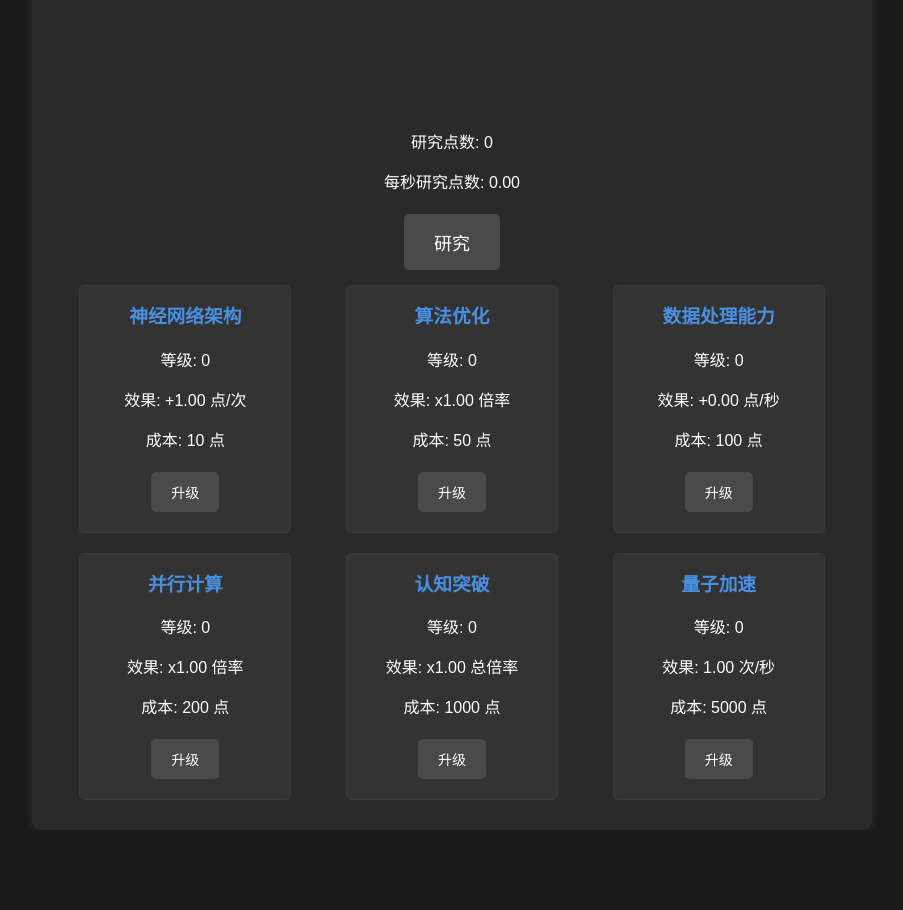
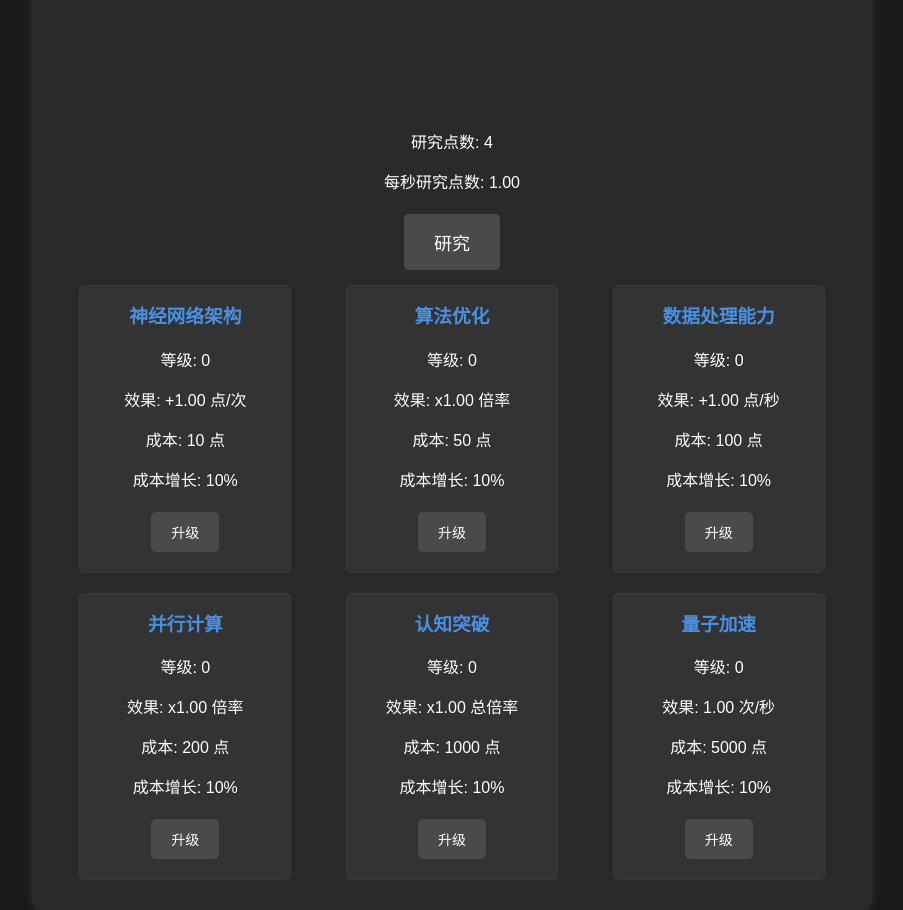
Before and after one commit to muykeee/waytoagi-incremental, a plain HTML site: page index.html in a window 1280 px wide. Shown: the part 440-1350 px from the top of the page, without its empty margins (188-1091 px from the left). Before the commit the page ends 1270 px from the top, so only its background shows below. Drawn offline with Linux system fonts and the light colour scheme.

Commit message:
Update index.html

```diff
--- a/index.html
+++ b/index.html
@@ -113,6 +113,7 @@
                 <p>等级: <span id="aLevel">0</span></p>
                 <p>效果: +<span id="aEffect">1</span> 点/次</p>
                 <p>成本: <span id="aCost">10</span> 点</p>
+                <p>成本增长: 10%</p> <!-- 添加成本增长提示 -->
                 <button onclick="buyUpgrade('a')">升级</button>
             </div>
             <div class="upgrade">
@@ -120,13 +121,15 @@
                 <p>等级: <span id="bLevel">0</span></p>
                 <p>效果: x<span id="bEffect">1.00</span> 倍率</p>
                 <p>成本: <span id="bCost">50</span> 点</p>
+                <p>成本增长: 10%</p> <!-- 添加成本增长提示 -->
                 <button onclick="buyUpgrade('b')">升级</button>
             </div>
             <div class="upgrade">
                 <h3>数据处理能力</h3>
                 <p>等级: <span id="cLevel">0</span></p>
-                <p>效果: +<span id="cEffect">0</span> 点/秒</p>
+                <p>效果: +<span id="cEffect">1</span> 点/秒</p>
                 <p>成本: <span id="cCost">100</span> 点</p>
+                <p>成本增长: 10%</p> <!-- 添加成本增长提示 -->
                 <button onclick="buyUpgrade('c')">升级</button>
             </div>
             <div class="upgrade">
@@ -134,6 +137,7 @@
                 <p>等级: <span id="dLevel">0</span></p>
                 <p>效果: x<span id="dEffect">1.00</span> 倍率</p>
                 <p>成本: <span id="dCost">200</span> 点</p>
+                <p>成本增长: 10%</p> <!-- 添加成本增长提示 -->
                 <button onclick="buyUpgrade('d')">升级</button>
             </div>
             <div class="upgrade">
@@ -141,6 +145,7 @@
                 <p>等级: <span id="eLevel">0</span></p>
                 <p>效果: x<span id="eEffect">1.00</span> 总倍率</p>
                 <p>成本: <span id="eCost">1000</span> 点</p>
+                <p>成本增长: 10%</p> <!-- 添加成本增长提示 -->
                 <button onclick="buyUpgrade('e')">升级</button>
             </div>
             <div class="upgrade">
@@ -148,6 +153,7 @@
                 <p>等级: <span id="fLevel">0</span></p>
                 <p>效果: <span id="fEffect">1.00</span> 次/秒</p>
                 <p>成本: <span id="fCost">5000</span> 点</p>
+                <p>成本增长: 10%</p> <!-- 添加成本增长提示 -->
                 <button onclick="buyUpgrade('f')">升级</button>
             </div>
         </div>
@@ -177,7 +183,7 @@
         const upgrades = {
             a: { level: 0, effect: 1, cost: 10, increment: 1 },
             b: { level: 0, effect: 1, cost: 50, increment: 0.1 },
-            c: { level: 0, effect: 0, cost: 100, increment: 1 },
+            c: { level: 0, effect: 1, cost: 100, increment: 1 }, // 初始效果为 +1 点/秒
             d: { level: 0, effect: 1, cost: 200, increment: 0.1 },
             e: { level: 0, effect: 1, cost: 1000, increment: 0.1 },
             f: { level: 0, effect: 1, cost: 5000, increment: 0.1 }
@@ -188,7 +194,16 @@
 
     const a = 10 + upgrades.a.level;
     const b = 0.1 + upgrades.b.level * 0.01;
-            const maxAngle = researchPoints * 0.01 * (1 + upgrades.c.level * 0.1);
+
+    // 根据研究点数计算旋转速度，但加上限制
+    const researchSpeedFactor = researchPoints * 0.01 * (1 + upgrades.c.level * 0.1);
+
+    // 设置最大旋转速度限制（例如 500 角度单位）
+    const maxRotationSpeedLimit = 500;
+
+    // 限制螺旋的旋转速度，确保不会超过最大速度
+    const maxAngle = Math.min(researchSpeedFactor, maxRotationSpeedLimit);
+
     const centerX = canvas.width / 2;
     const centerY = canvas.height / 2;
 
@@ -246,7 +261,7 @@
                 researchPoints -= upgrade.cost;
                 upgrade.level++;
                 upgrade.effect += upgrade.increment;
-                upgrade.cost *= 1.5;
+                upgrade.cost *= 1.1; // 成本倍率调整为1.10（每次升级后增加10%）
                 updateDisplay();
             }
         }
```
Lines whose indentation alone changed are shown as unchanged.
